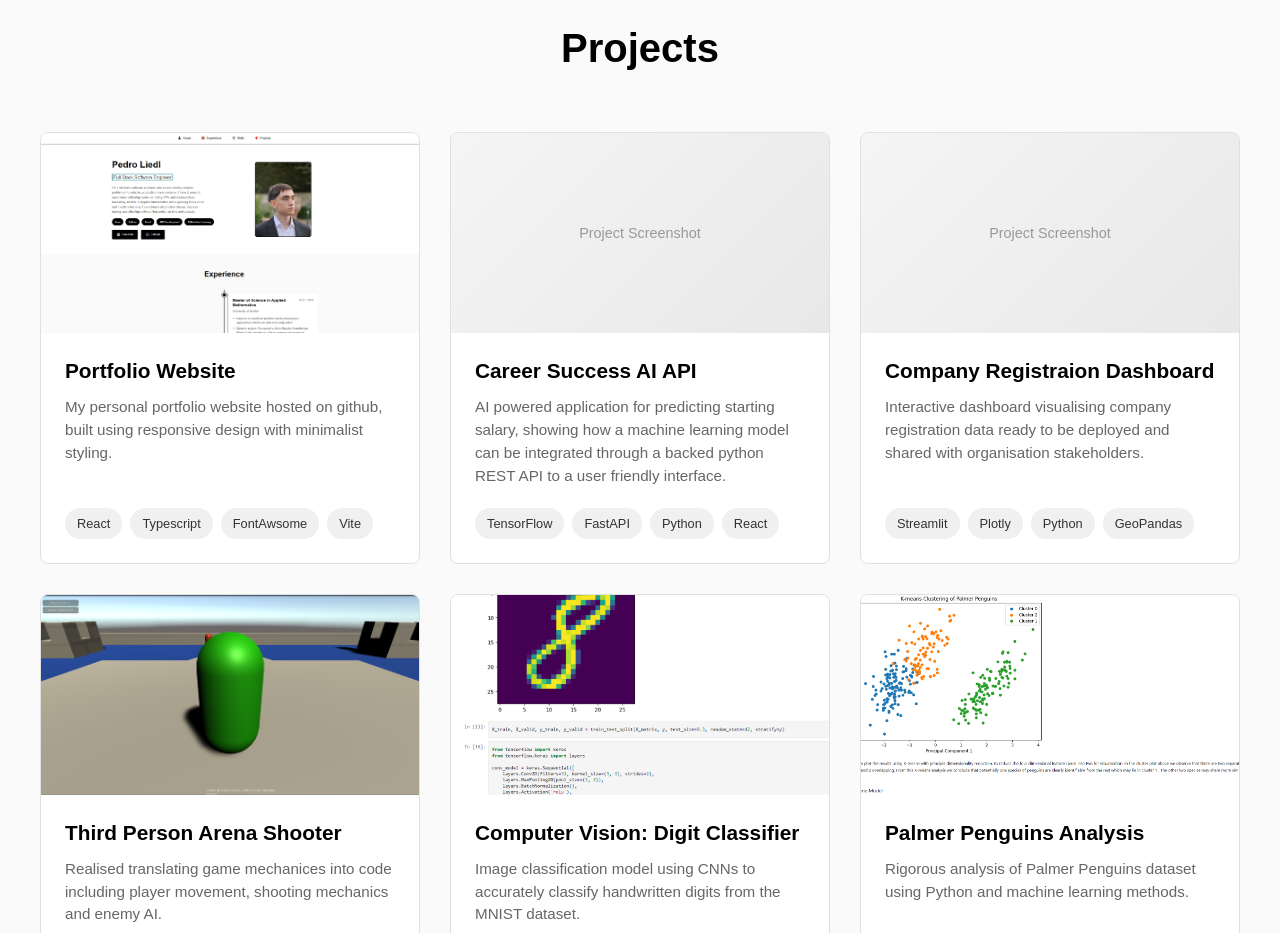
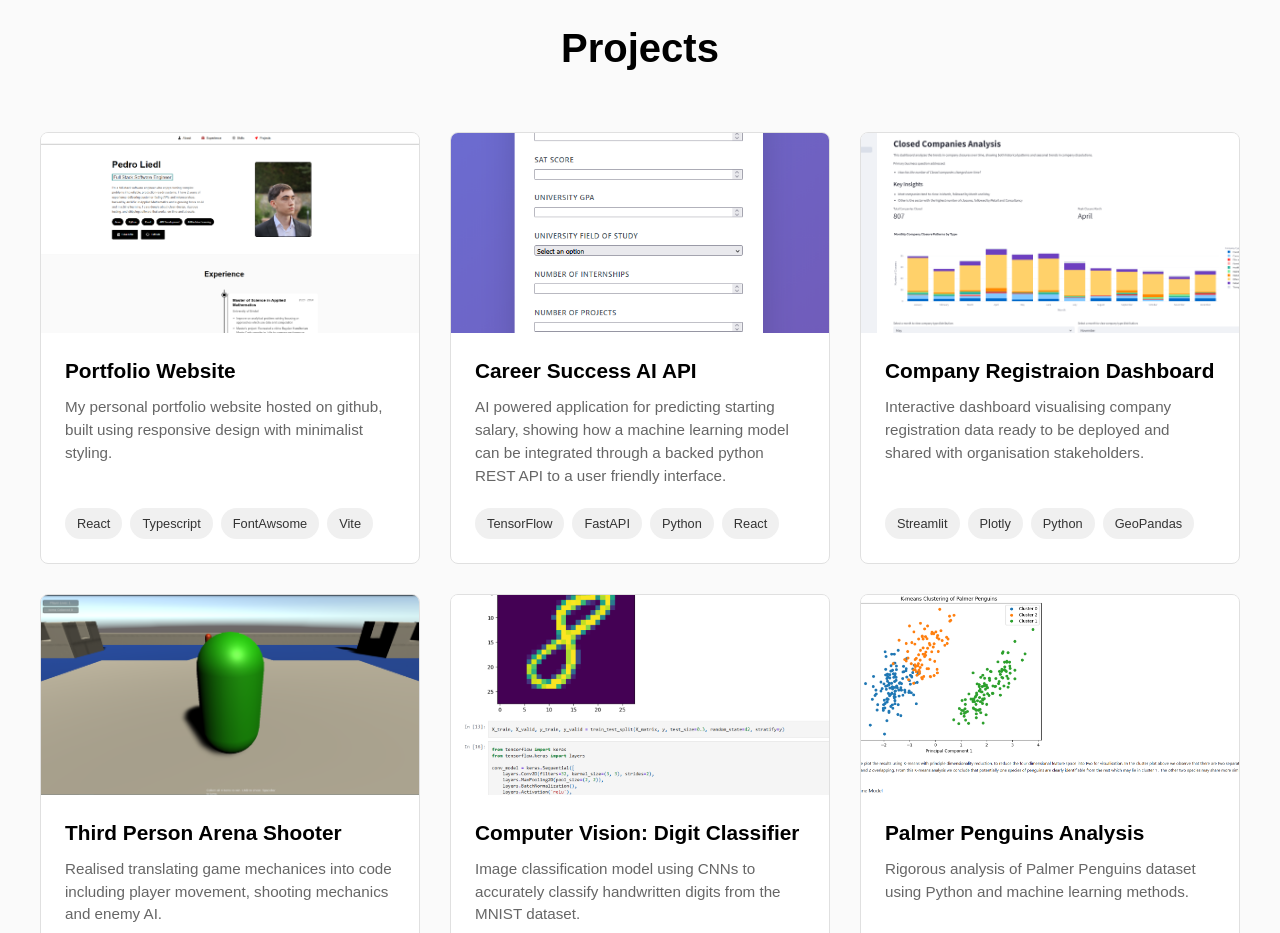
Before and after one commit to prl405/portfolio, a React (Vite) app: page / in a window 1280 px wide. Shown: the part 2900-3833 px from the top of the page. Built offline with nearby package versions, Linux system fonts and the light colour scheme.

Commit message:
- Added last screenshots

```diff
--- a/src/components/Projects/Projects.tsx
+++ b/src/components/Projects/Projects.tsx
@@ -17,12 +17,14 @@ const Projects: React.FC = () => {
         'AI powered application for predicting starting salary, showing how a machine learning model can be integrated through a backed python REST API to a user friendly interface.',
       tags: ['TensorFlow', 'FastAPI', 'Python', 'React'],
       repoUrl: 'https://github.com/prl405/career_success',
+      image: 'src/assets/career_success_shot.png',
     },
     {
       title: 'Company Registraion Dashboard',
       description:
         'Interactive dashboard visualising company registration data ready to be deployed and shared with organisation stakeholders.',
       tags: ['Streamlit', 'Plotly', 'Python', 'GeoPandas'],
+      image: 'src/assets/company_registration_shot.png',
     },
     {
       title: 'Third Person Arena Shooter',
```
Also changed, not shown: src/assets/career_success_shot.png (added), src/assets/company_registration_shot.png (added).
